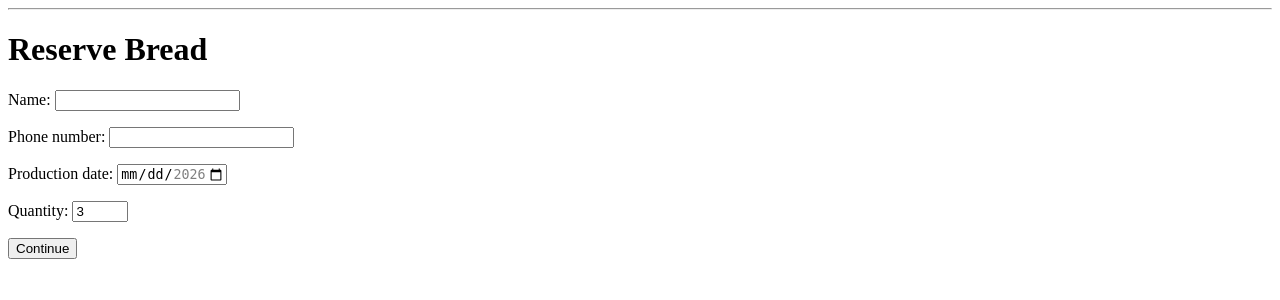
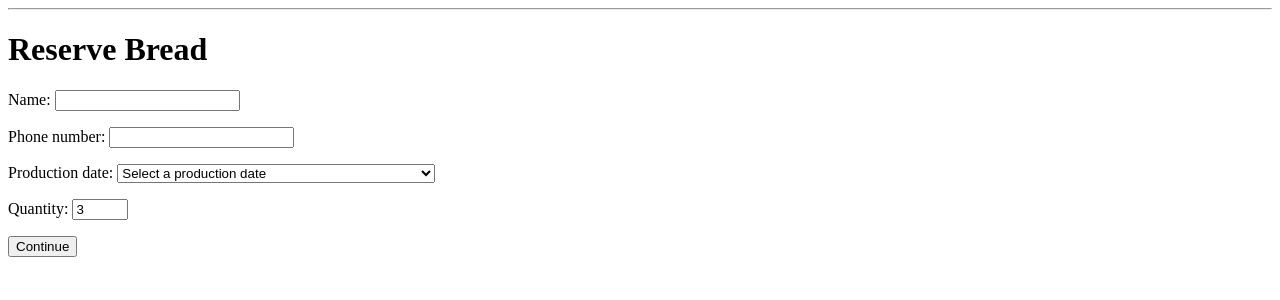
Before and after one commit to mahdavis2024/linda-bread-app, a Flask app: page /reserve in a window 1280 px wide. Shown: the part 26-326 px from the top of the page. Run offline with Flask 3, Linux system fonts and the light colour scheme; tables that the repository leaves empty hold one stand-in row (values such as "Sample post"); some libraries are stand-ins or nearby versions.

Commit message:
Add availability-aware booking dates

```diff
--- a/app.py
+++ b/app.py
@@ -285,6 +285,71 @@ def get_business_settings():
     return settings
 
 
+def get_available_booking_days(
+    minimum_date,
+    maximum_date
+):
+    capacities = db.session.execute(
+        db.select(DayCapacity)
+        .where(
+            DayCapacity.production_date >= minimum_date,
+            DayCapacity.production_date <= maximum_date
+        )
+        .order_by(DayCapacity.production_date)
+    ).scalars().all()
+
+    pending_orders = db.session.execute(
+        db.select(Order).where(
+            Order.delivery_date >= minimum_date,
+            Order.delivery_date <= maximum_date,
+            Order.status == "PENDING_VERIFICATION"
+        )
+    ).scalars().all()
+
+    pending_quantities = {}
+
+    for order in pending_orders:
+        pending_quantities[order.delivery_date] = (
+            pending_quantities.get(
+                order.delivery_date,
+                0
+            )
+            + order.quantity
+        )
+
+    available_days = []
+
+    for day in capacities:
+        pending_quantity = pending_quantities.get(
+            day.production_date,
+            0
+        )
+
+        remaining_capacity = (
+            day.capacity_total
+            - day.capacity_used
+            - pending_quantity
+        )
+
+        remaining_capacity = max(
+            remaining_capacity,
+            0
+        )
+
+        available_days.append({
+            "date_value": day.production_date.isoformat(),
+            "weekday": day.production_date.strftime("%A"),
+            "date_display": day.production_date.strftime(
+                "%d-%m-%Y"
+            ),
+            "remaining_capacity": remaining_capacity,
+            "sold_out": remaining_capacity == 0
+        })
+
+    return available_days
+
+
+
 # Public customer routes
 @app.route("/")
 def home():
@@ -300,10 +365,13 @@ def reserve():
     today = date.today()
     minimum_date = today + timedelta(days=1)
     maximum_date = today + timedelta(days=14)
-    minimum_date_text = minimum_date.isoformat()
-    maximum_date_text = maximum_date.isoformat()
 
     ensure_booking_window_capacities(
+        minimum_date,
+        maximum_date
+    )
+
+    available_days = get_available_booking_days(
         minimum_date,
         maximum_date
     )
@@ -323,8 +391,7 @@ def reserve():
                 phone=phone,
                 delivery_date=delivery_date,
                 quantity=quantity,
-                minimum_date=minimum_date_text,
-                maximum_date=maximum_date_text
+                available_days=available_days
             )
 
         if len(customer_name) < 2:
@@ -336,8 +403,7 @@ def reserve():
                 phone=phone,
                 delivery_date=delivery_date,
                 quantity=quantity,
-                minimum_date=minimum_date_text,
-                maximum_date=maximum_date_text
+                available_days=available_days
             )
 
         if not re.fullmatch(r"[0-9+()\-\s]+", phone):
@@ -349,8 +415,7 @@ def reserve():
                 phone=phone,
                 delivery_date=delivery_date,
                 quantity=quantity,
-                minimum_date=minimum_date_text,
-                maximum_date=maximum_date_text
+                available_days=available_days
             )
 
         phone_digits = re.sub(r"\D", "", phone)
@@ -363,8 +428,7 @@ def reserve():
                 phone=phone,
                 delivery_date=delivery_date,
                 quantity=quantity,
-                minimum_date=minimum_date_text,
-                maximum_date=maximum_date_text
+                available_days=available_days
             )
 
         try:
@@ -378,8 +442,7 @@ def reserve():
                 phone=phone,
                 delivery_date=delivery_date,
                 quantity=quantity,
-                minimum_date=minimum_date_text,
-                maximum_date=maximum_date_text
+                available_days=available_days
             )
 
         if delivery_date_value < minimum_date or delivery_date_value > maximum_date:
@@ -391,8 +454,7 @@ def reserve():
                 phone=phone,
                 delivery_date=delivery_date,
                 quantity=quantity,
-                minimum_date=minimum_date_text,
-                maximum_date=maximum_date_text
+                available_days=available_days
             )
 
         try:
@@ -406,8 +468,7 @@ def reserve():
                 phone=phone,
                 delivery_date=delivery_date,
                 quantity=quantity,
-                minimum_date=minimum_date_text,
-                maximum_date=maximum_date_text
+                available_days=available_days
             )
 
         if quantity_number < 1 or quantity_number > 21:
@@ -419,17 +480,10 @@ def reserve():
                 phone=phone,
                 delivery_date=delivery_date,
                 quantity=quantity,
-                minimum_date=minimum_date_text,
-                maximum_date=maximum_date_text
+                available_days=available_days
             )
 
         amount_cents = calculate_price_cents(quantity_number)
-
-        amount_text = (
-                f"{amount_cents // 100}."
-                f"{amount_cents % 100:02d}"
-            )
-
         order_code = generate_order_code()
 
         # Commit successful order to the database order table
@@ -457,8 +511,7 @@ def reserve():
     return render_template(
         "reserve.html",
         title="Reserve Bread",
-        minimum_date=minimum_date_text,
-        maximum_date=maximum_date_text
+        available_days=available_days
     )
 
 
--- a/templates/reserve.html
+++ b/templates/reserve.html
@@ -41,15 +41,37 @@
 
     <p>
         <label for="delivery_date">Production date:</label>
-        <input
-            type="date"
+        <select
             id="delivery_date"
             name="delivery_date"
-            value="{{ delivery_date | default('') }}"
-            min="{{ minimum_date }}"
-            max="{{ maximum_date }}"
             required
         >
+            <option value="">
+                Select a production date
+            </option>
+
+            {% for day in available_days %}
+                <option
+                    value="{{ day.date_value }}"
+                    {% if delivery_date | default('') == day.date_value %}
+                        selected
+                    {% endif %}
+                    {% if day.sold_out %}
+                        disabled
+                    {% endif %}
+                >
+                    {{ day.weekday }}
+                    — {{ day.date_display }}
+                    —
+                    {% if day.sold_out %}
+                        Sold out
+                    {% else %}
+                        {{ day.remaining_capacity }}
+                        breads available
+                    {% endif %}
+                </option>
+            {% endfor %}
+        </select>
     </p>
 
     <p>
```
